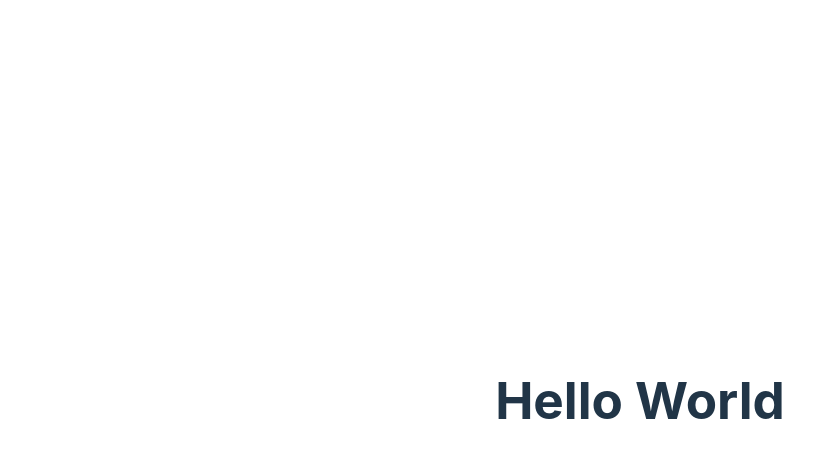
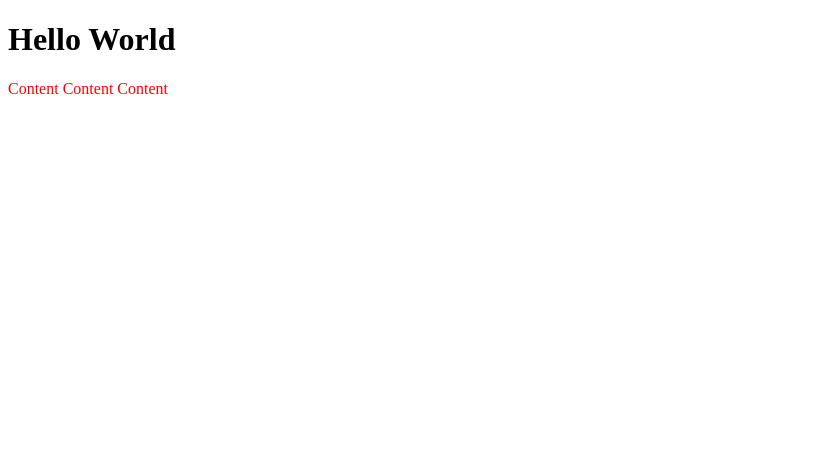
Before and after one commit to kozukaccd/graphical-mapping-by-pop-trend, a React (Vite) app: page / in a window 1280 px wide. Shown: the top 458 px of the page, without its empty margins (0-837 px from the left). Built offline with nearby package versions, Linux system fonts and the light colour scheme.

Commit message:
StyledComponent導入

```diff
--- a/package.json
+++ b/package.json
@@ -13,11 +13,13 @@
     "test:watch": "npm run test -- --watch"
   },
   "dependencies": {
+    "@types/styled-components": "^5.1.26",
     "eslint-config-prettier": "^8.5.0",
     "eslint-plugin-react-hooks": "^4.6.0",
     "prettier": "^2.7.1",
     "react": "^18.2.0",
-    "react-dom": "^18.2.0"
+    "react-dom": "^18.2.0",
+    "styled-components": "^5.3.5"
   },
   "devDependencies": {
     "@testing-library/jest-dom": "^5.16.5",
--- a/src/App.tsx
+++ b/src/App.tsx
@@ -1,5 +1,4 @@
 import React from "react";
-import "./App.css";
 import { TestComponent } from "./TestComponent";
 
 const App: React.FC = () => {
--- a/src/TestComponent.tsx
+++ b/src/TestComponent.tsx
@@ -1,5 +1,5 @@
 import React from "react";
-
+import styled from "styled-components";
 interface Props {
   title: string;
 }
@@ -8,6 +8,13 @@ export const TestComponent: React.FC<Props> = ({ title }) => {
   return (
     <div>
       <h1>{title}</h1>
+      <TestStyledComponent>
+        <p>Content Content Content</p>
+      </TestStyledComponent>
     </div>
   );
 };
+
+const TestStyledComponent = styled.div`
+  color: red;
+`;
--- a/src/index.css
+++ /dev/null
@@ -1,70 +0,0 @@
-:root {
-  font-family: Inter, Avenir, Helvetica, Arial, sans-serif;
-  font-size: 16px;
-  line-height: 24px;
-  font-weight: 400;
-
-  color-scheme: light dark;
-  color: rgba(255, 255, 255, 0.87);
-  background-color: #242424;
-
-  font-synthesis: none;
-  text-rendering: optimizeLegibility;
-  -webkit-font-smoothing: antialiased;
-  -moz-osx-font-smoothing: grayscale;
-  -webkit-text-size-adjust: 100%;
-}
-
-a {
-  font-weight: 500;
-  color: #646cff;
-  text-decoration: inherit;
-}
-a:hover {
-  color: #535bf2;
-}
-
-body {
-  margin: 0;
-  display: flex;
-  place-items: center;
-  min-width: 320px;
-  min-height: 100vh;
-}
-
-h1 {
-  font-size: 3.2em;
-  line-height: 1.1;
-}
-
-button {
-  border-radius: 8px;
-  border: 1px solid transparent;
-  padding: 0.6em 1.2em;
-  font-size: 1em;
-  font-weight: 500;
-  font-family: inherit;
-  background-color: #1a1a1a;
-  cursor: pointer;
-  transition: border-color 0.25s;
-}
-button:hover {
-  border-color: #646cff;
-}
-button:focus,
-button:focus-visible {
-  outline: 4px auto -webkit-focus-ring-color;
-}
-
-@media (prefers-color-scheme: light) {
-  :root {
-    color: #213547;
-    background-color: #ffffff;
-  }
-  a:hover {
-    color: #747bff;
-  }
-  button {
-    background-color: #f9f9f9;
-  }
-}
```
Also changed, not shown: src/main.tsx (+5 -6 lines), 1 other file (tests, documents, lock files or other folders).
